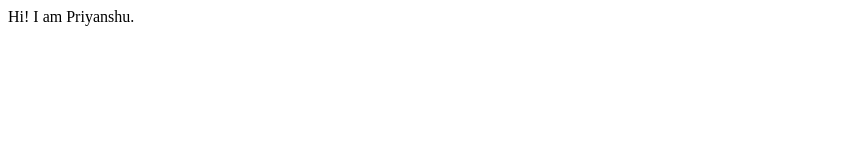
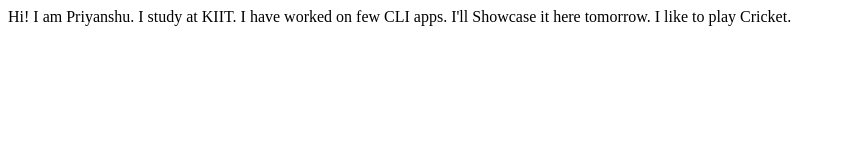
Before and after one commit to PriyanshuJena1/priyanshujena-site, a plain HTML site: page index.html in a window 1280 px wide. Shown: the whole page, without its empty margins (0-846 px from the left). Drawn offline with Linux system fonts and the light colour scheme.

Commit message:
update : interests

```diff
--- a/index.html
+++ b/index.html
@@ -7,5 +7,10 @@
 </head>
 <body>
       Hi! I am Priyanshu.
+       I study at KIIT.
+
+       I have worked on few CLI apps. I'll Showcase it here tomorrow.
+
+       I like to play Cricket.
 </body>
 </html>
```
